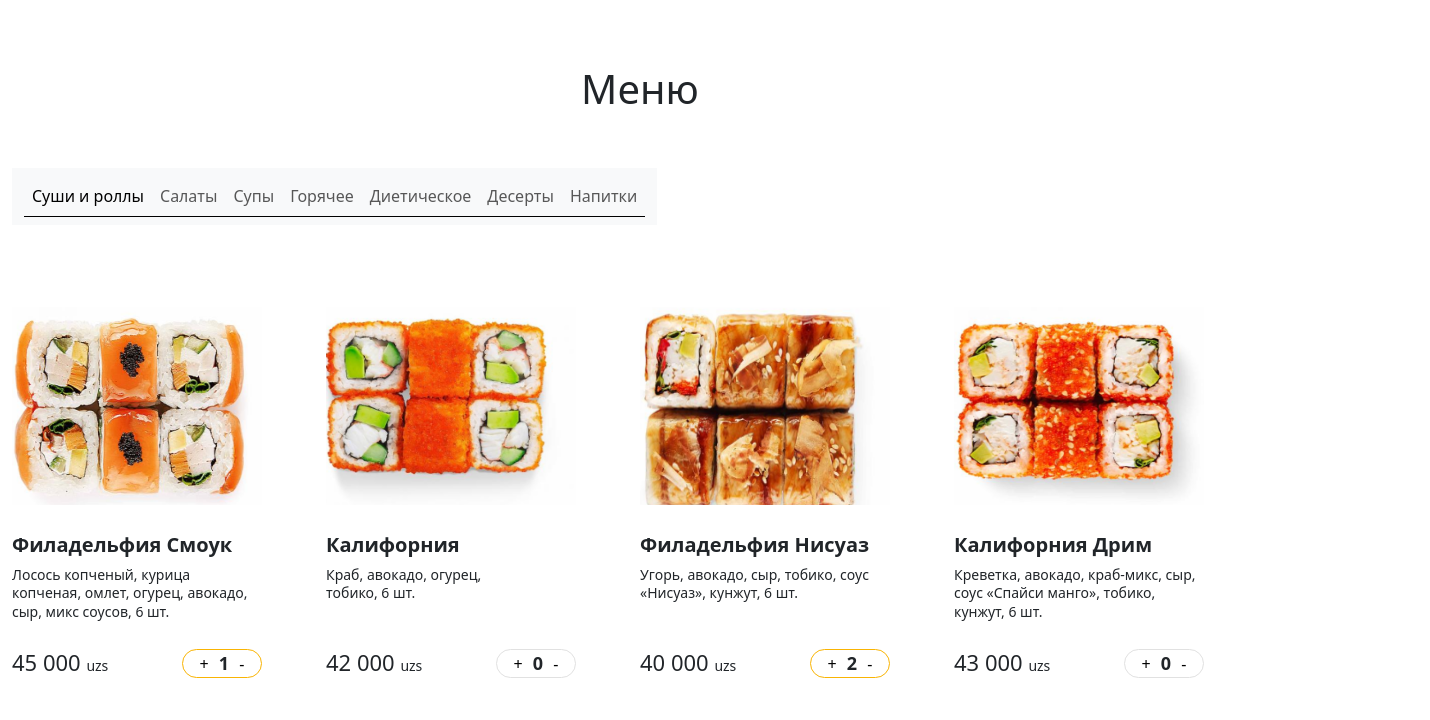
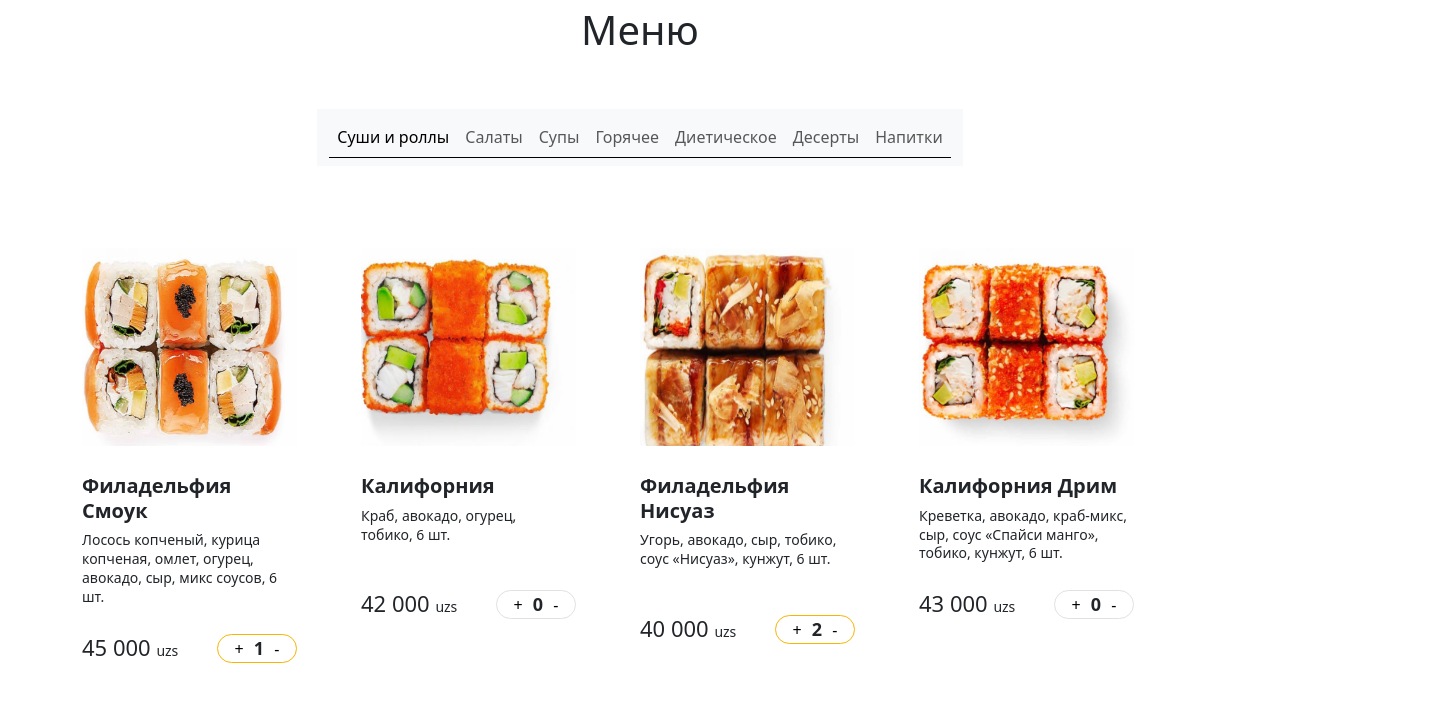
Before and after one commit to muslimatulkinova/Mayyor-Tayyor, a plain HTML site: page index.html in a window 1280 px wide. Shown: the part 719-1439 px from the top of the page, 1430 px wide, since content can reach past the window. Drawn offline with nearby package versions, Linux system fonts and the light colour scheme.

Commit message:
upgraded

```diff
--- a/css/style.css
+++ b/css/style.css
@@ -1,5 +1,9 @@
 *{
     box-sizing: border-box;
+}
+
+.mt-nav{
+    margin: 0 auto;
 }
 
 .nav-wrapper{
@@ -96,10 +100,6 @@
 
 .mt-basket span{
     background-color: #F9CE03;
-}
-
-.container{
-    max-width: 1442px;
 }
 
 .mt-title{
@@ -750,3 +750,7 @@
     line-height: 28.44px;
     color: #686868;
 }
+
+@media screen and (max-width: 768px){
+
+}
```
